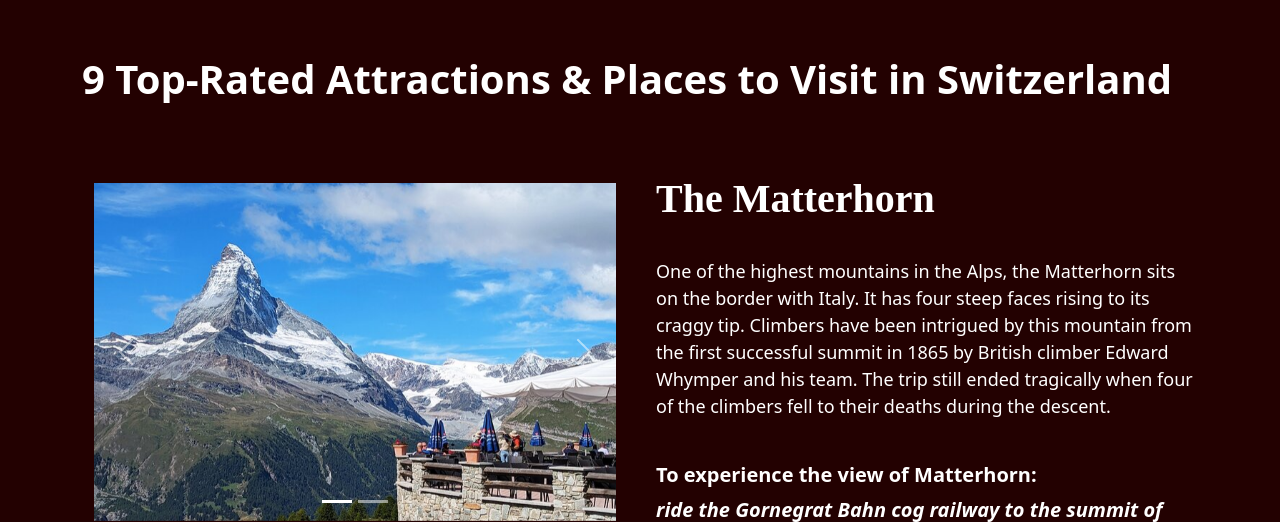
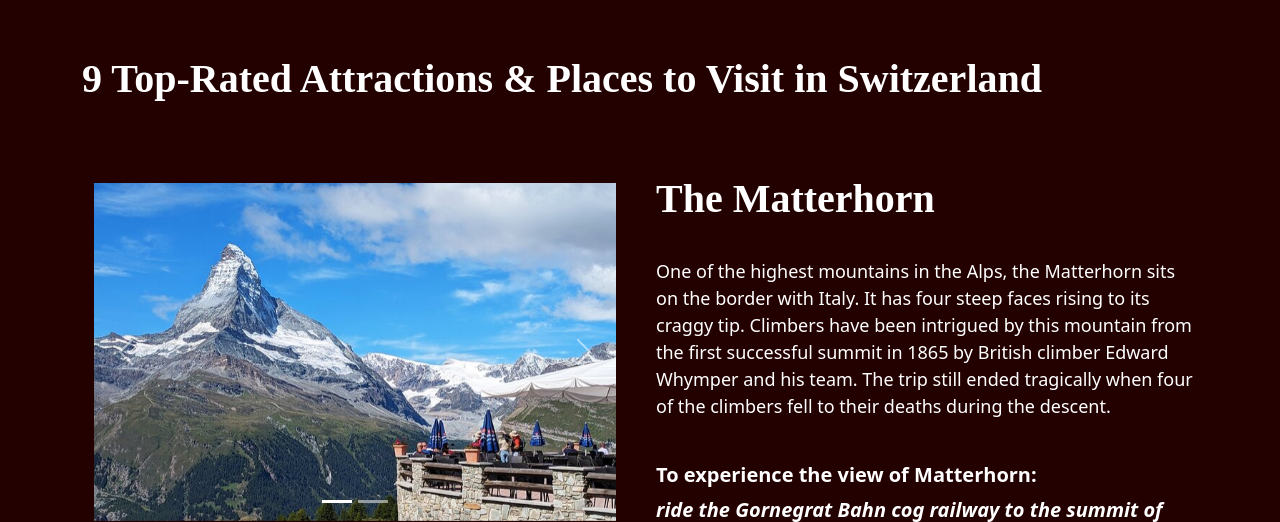
Before and after one commit to denisegabrielle/denisegabrielle.github.io, a PHP site: page /countryShowcase/destinations.html in a window 1280 px wide. Shown: the part 696-1218 px from the top of the page. Run offline with PHP 8.4, Linux system fonts and the light colour scheme.

Commit message:
Update country.css

```diff
--- a/countryShowcase/country.css
+++ b/countryShowcase/country.css
@@ -34,7 +34,7 @@ body {
     font-size: 15px;
 }
 
-#title, .card-title {
+#title, .card-title, #titleTd {
     font-family: "Playfair Display";
     transition: transform 0.3s ease-out, color 0.3s ease-out;
 }
```
